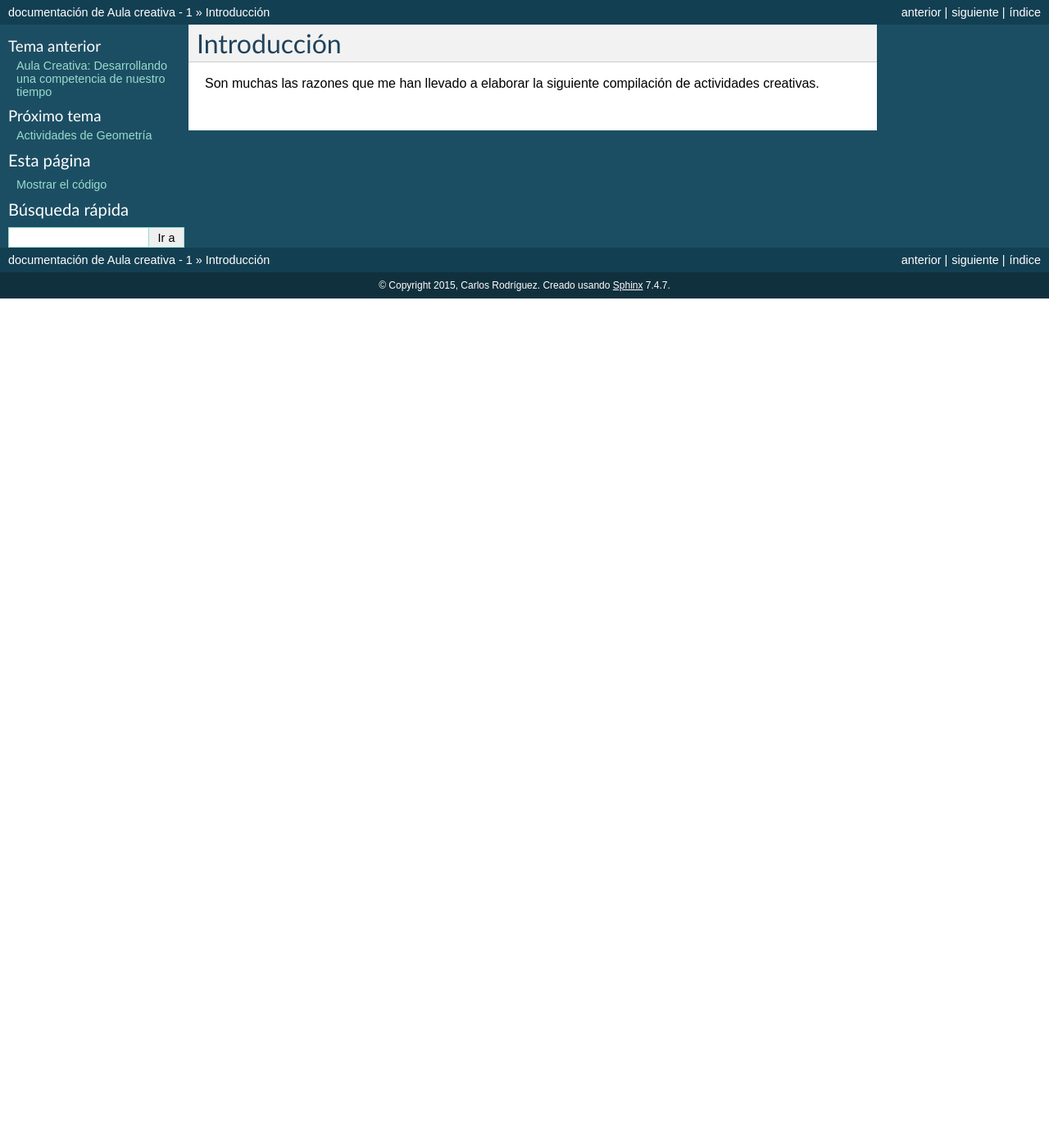
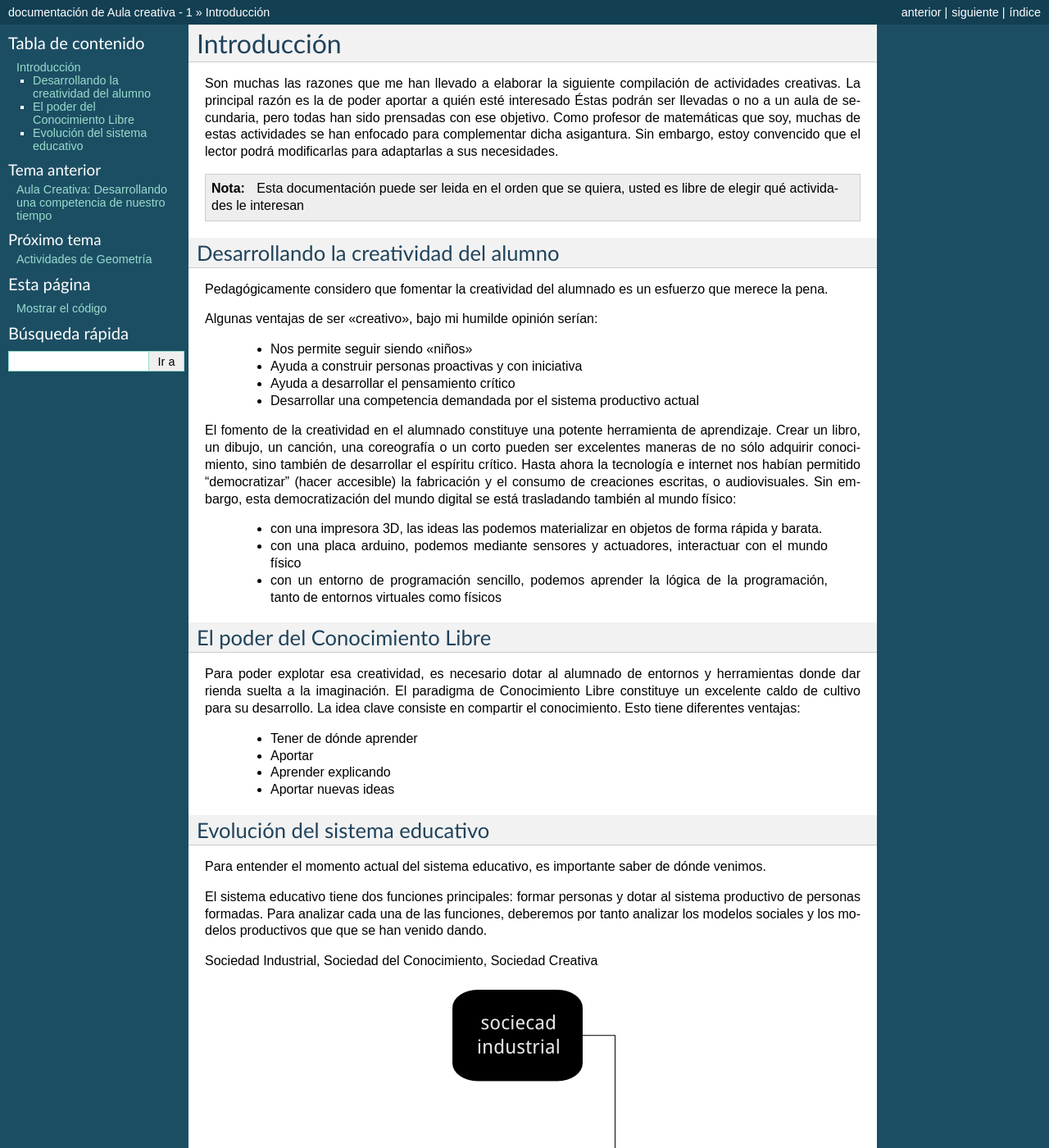
Before and after one commit to es3a10/aula_creativa, a Sphinx documentation site: the page built from docs/introduccion.rst, in a window 1280 px wide and 1400 px high. Shown: the whole window at 82% size. Built offline with Sphinx 7.4.7, drawn with Linux system fonts in a browser that asks for light colours; some of the changed text lies outside the part shown.

Commit message:
Update introduccion.rst

```diff
--- a/docs/introduccion.rst
+++ b/docs/introduccion.rst
@@ -3,3 +3,67 @@ Introducción
 ============
 
 Son muchas las razones que me han llevado a elaborar la siguiente compilación de actividades creativas.
+La principal razón es la de poder aportar a quién esté interesado  Éstas podrán ser llevadas o no a un aula de secundaria, pero todas han sido prensadas con ese objetivo.
+Como profesor de matemáticas que soy, muchas de estas actividades se han enfocado para complementar dicha asigantura. Sin embargo, estoy convencido que el lector podrá modificarlas para adaptarlas a sus necesidades.
+
+.. note::
+	Esta documentación puede ser leida en el orden que se quiera, usted es libre de elegir qué actividades le interesan
+
+Desarrollando la creatividad del alumno
+=======================================
+
+Pedagógicamente considero que fomentar la creatividad del alumnado es un esfuerzo que merece la pena.
+
+Algunas ventajas de ser "creativo", bajo mi humilde opinión serían:
+
+	- Nos permite seguir siendo "niños"
+	- Ayuda a construir personas proactivas y con iniciativa
+	- Ayuda a desarrollar el pensamiento crítico
+	- Desarrollar una competencia demandada por el sistema productivo actual
+
+El fomento de la creatividad en el alumnado constituye una potente herramienta de aprendizaje.
+Crear un libro, un dibujo, un canción, una coreografía o un corto pueden ser excelentes maneras de no sólo adquirir conocimiento, sino también de desarrollar el espíritu crítico.
+Hasta ahora la tecnología e internet nos habían permitido “democratizar” (hacer accesible) la fabricación y el consumo de creaciones escritas, o audiovisuales.
+Sin embargo, esta democratización del mundo digital se está trasladando también al mundo físico:
+
+	- con una impresora 3D, las ideas las podemos materializar en objetos de forma rápida y barata.
+	- con una placa arduino, podemos mediante sensores y actuadores, interactuar con el mundo físico
+	- con un entorno de programación sencillo, podemos aprender la lógica de la programación, tanto de entornos virtuales como físicos
+
+El poder del Conocimiento Libre
+===============================
+
+Para poder explotar esa creatividad, es necesario dotar al alumnado de entornos y herramientas donde dar rienda suelta a la imaginación. El paradigma de Conocimiento Libre constituye un excelente caldo de cultivo para su desarrollo. La idea clave consiste en compartir el conocimiento. Esto tiene diferentes ventajas:
+
+    - Tener de dónde aprender
+    - Aportar
+    - Aprender explicando
+    - Aportar nuevas ideas
+
+Evolución del sistema educativo
+===============================
+
+Para entender el momento actual del sistema educativo, es importante saber de dónde venimos.
+
+El sistema educativo tiene dos funciones principales: formar personas y dotar al sistema productivo de personas formadas. Para analizar cada una de las funciones, deberemos por tanto analizar los modelos sociales y los modelos productivos que que se han venido dando.
+
+Sociedad Industrial, Sociedad del Conocimiento, Sociedad Creativa
+
+.. figure:: ./images/sociedades.png
+	:alt: evolución de las sociedades
+
+
+En la última reforma del sistema educativo español, se establecen las siguientes competencias clave:
+
+
+    - Comunicación lingüística.
+    - Competencia matemática y competencias básicas en ciencia y tecnología.
+    - Competencia digital.
+    - Aprender a aprender.
+    - Competencias sociales y cívicas.
+    - Sentido de iniciativa y espíritu emprendedor.
+    - Conciencia y expresiones culturales.
+
+http://www.eduteka.org/modulos.php?catx=9&idSubX=277&ida=914&art=1
+
+Y ..
```
